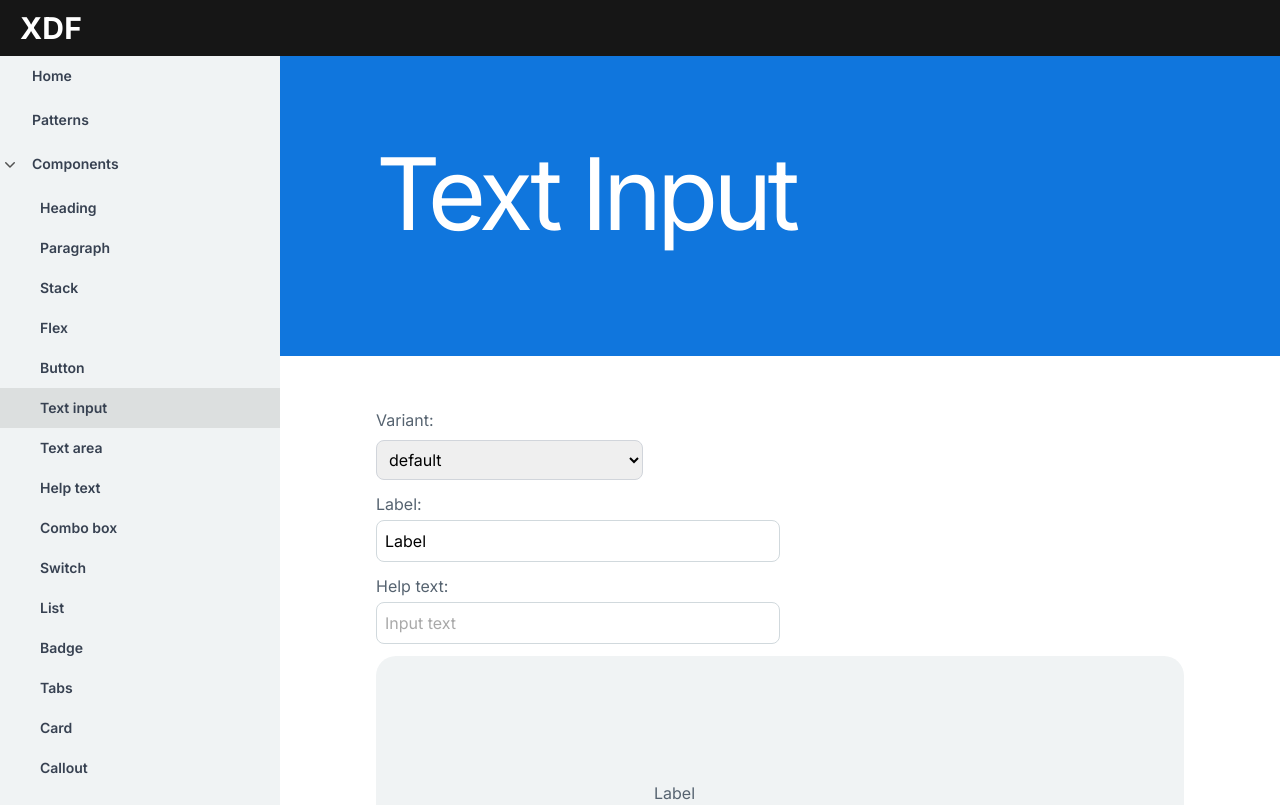
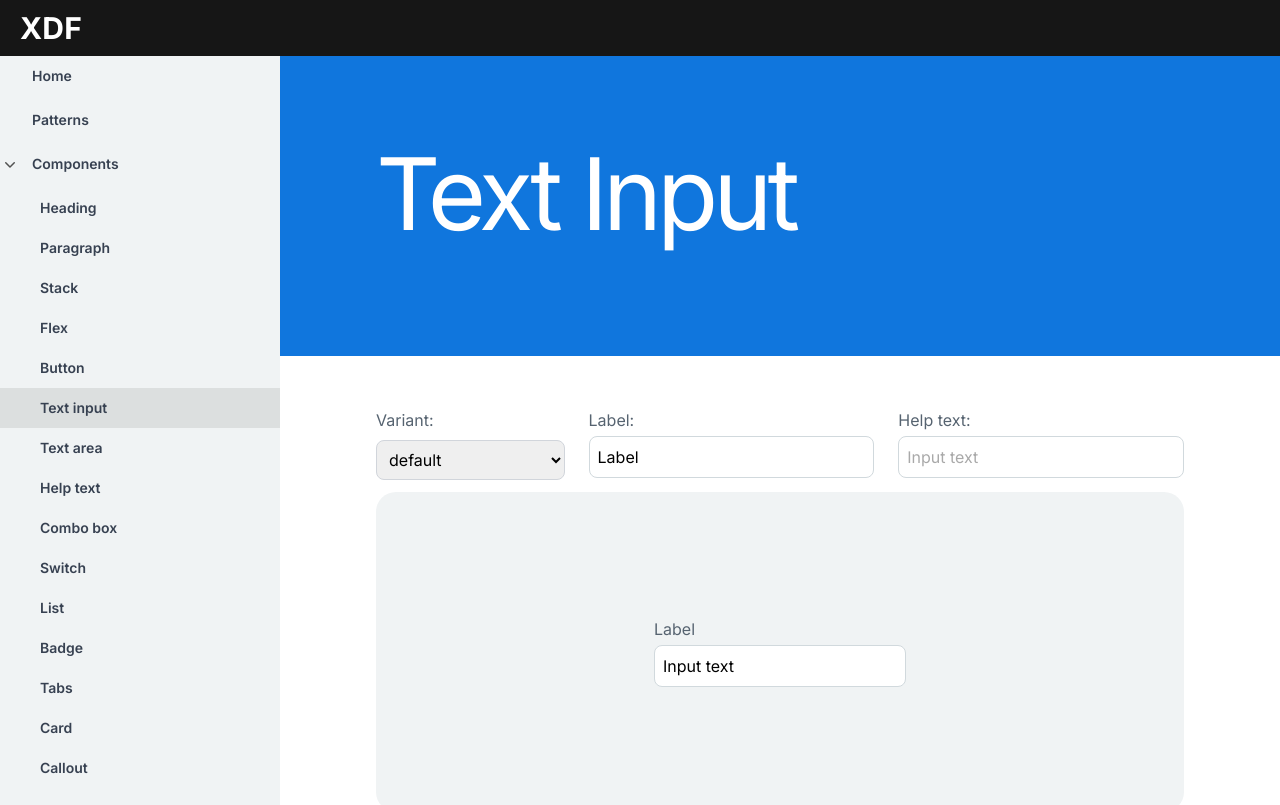
Before and after one commit to totisama/design-system, a Next.js app: page /components/text-input in a window 1280 px wide. Shown: the top 805 px of the page. Built offline with nearby package versions, Linux system fonts and the light colour scheme.

Commit message:
fix options display

```diff
--- a/src/components/text-input/text-input-playground.tsx
+++ b/src/components/text-input/text-input-playground.tsx
@@ -35,6 +35,7 @@ export const TextInputPlayground = () => {
         as='section'
         width={'100%'}
         gap='spacing-06'
+        display='flex'
       >
         <Box
           as='div'
```
